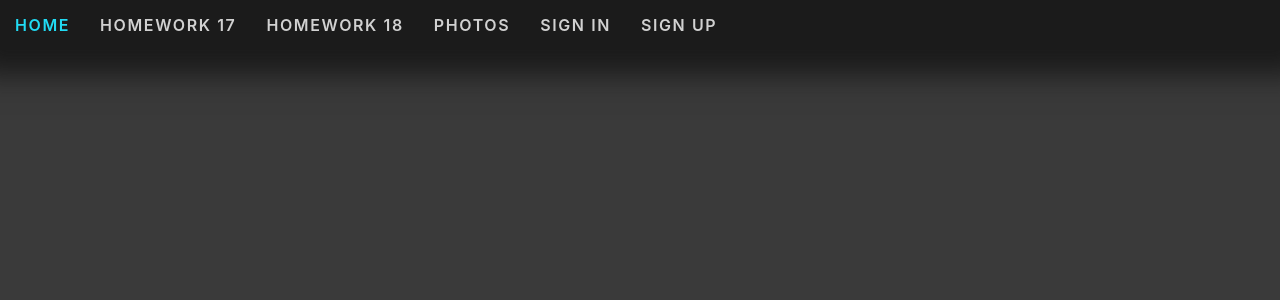
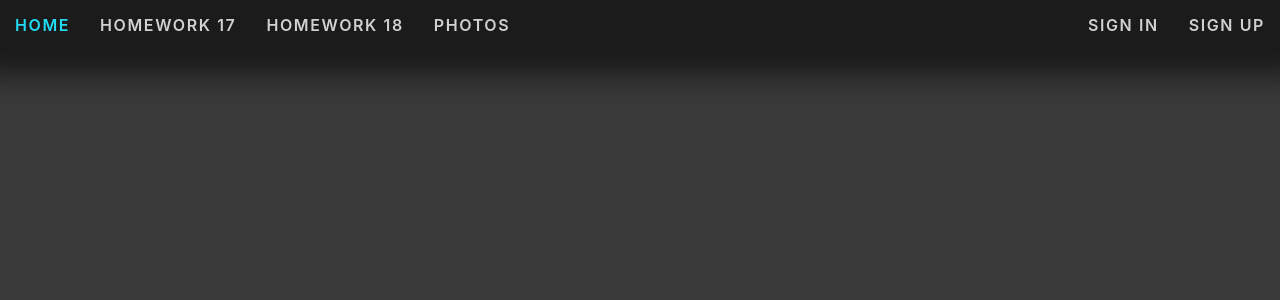
Before and after one commit to BohdanOmelianec/cursor-homework-react, a React (Create React App) app: page / in a window 1280 px wide. Shown: the top 300 px of the page. Built offline with nearby package versions, Linux system fonts and the light colour scheme.

Commit message:
update forms

```diff
--- a/src/App.jsx
+++ b/src/App.jsx
@@ -9,6 +9,7 @@ import SignOut from './components/registration-forms/SignOut';
 function Sign(props) {
     if(props.status) {
         return <NavLink to='/sign-out' className='main_link'>Sign out</NavLink>
+
     }
     return(
         <>
@@ -21,11 +22,15 @@ function Sign(props) {
 function NavLinks(props) {
     return (
         <div className='nav_links'>
+            <div className='main_links'>
                 <NavLink exact to='/cursor-homework-react' className='main_link'>Home</NavLink>
                 <NavLink to='/tweets' className='main_link'>Homework 17</NavLink>
                 <NavLink to='/contracts' className='main_link'>Homework 18</NavLink>
                 <NavLink to='/photo' className='main_link'>Photos</NavLink>
+            </div>
+            <div className='form_links'>
                 <Sign status={props.status}/>
+            </div>
 
 
         </div>
--- a/src/style.css
+++ b/src/style.css
@@ -19,6 +19,8 @@ body {
     position: fixed;
     top: 0;
     z-index: 5;
+    display: flex;
+    justify-content: space-between;
     width: 100%;
     box-shadow: 0 0 27px 25px rgb(27, 27, 27);
 }
```
Lines whose indentation alone changed are shown as unchanged.
